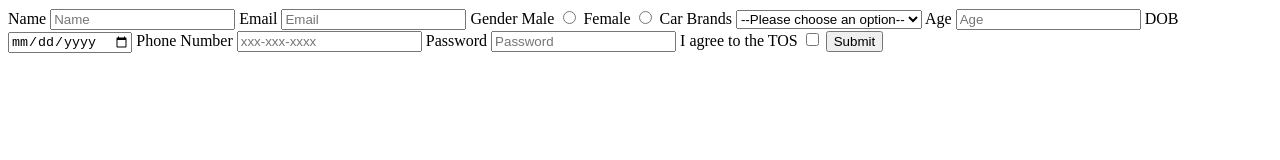
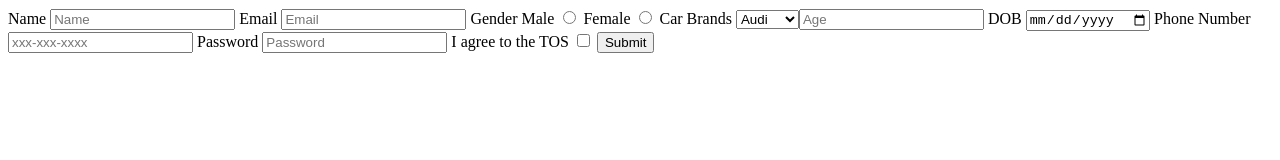
Before and after one commit to acciojob/signup-form-car-Ishank123456, a website: page main.html in a window 1280 px wide. Drawn offline with Linux system fonts and the light colour scheme.

Commit message:
created a submission

```diff
--- a/main.html
+++ b/main.html
@@ -21,11 +21,9 @@
 		<input type="radio" id="gender_f" name="gender" required>
 
 		<label for="cars">Car Brands</label>
-		<select id="cars" name="cars" required>
-			<option value="">--Please choose an option--</option>
-			<option value="audi">Audi</option>
-			<option value="lambo">Lamborghini</option>
-		</select>
+		<select id="cars" type="Select" placeholder="--Please choose an option--" required>
+			<option value="Audi">Audi</option>
+			<option value="MANGO">Mango</option>
 
 		<label for="age">Age</label>
 		<input type="number" id="age" name="age" placeholder="Age" required>
```
